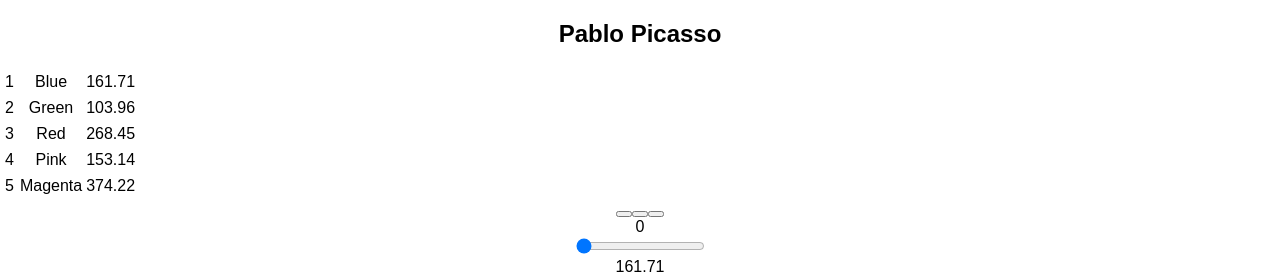
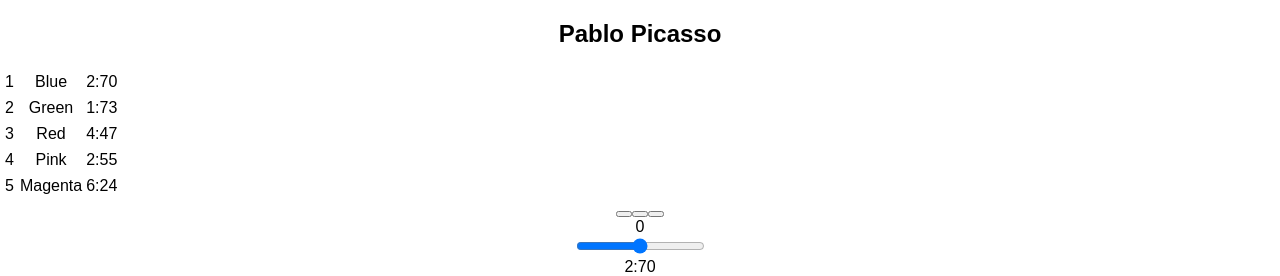
Before and after one commit to ardelapaz/bloc-jams-react, a React (Create React App) app: page /album/the-colors in a window 1280 px wide. Shown: the part 535-811 px from the top of the page. Built offline with nearby package versions, Linux system fonts and the light colour scheme.

Commit message:
Fully functional volume, half functional time

```diff
--- a/src/components/Album.js
+++ b/src/components/Album.js
@@ -15,7 +15,8 @@
             currentSong: album.songs[0],
             isPlaying: false,
             currentTime: 0,
-            duration: album.songs[0].duration
+            duration: album.songs[0].duration,
+            volume: 80
         };
         this.audioElement = document.createElement('audio');
         this.audioElement.src = album.songs[0].audioSrc;
@@ -28,16 +29,21 @@
             },
             durationchange: e => {
               this.setState({ duration: this.audioElement.duration });
+            },
+            volumeupdate: e => {
+                this.setState ({ volume: this.audioElement.volume });
             }
           };
           this.audioElement.addEventListener('timeupdate', this.eventListeners.timeupdate);
           this.audioElement.addEventListener('durationchange', this.eventListeners.durationchange);
+          this.audioElement.addEventListener('volumecchange', this.eventListeners.volumeupdate);
         }
 
         componentWillUnmount() {
           this.audioElement.src = null;
           this.audioElement.removeEventListener('timeupdate', this.eventListeners.timeupdate);
-     this.audioElement.removeEventListener('durationchange', this.eventListeners.durationchange);
+          this.audioElement.removeEventListener('durationchange', this.eventListeners.durationchange);
+          this.audioElement.removeEventListener('volumeupdate', this.eventListeners.volumeupdate);
     }
 
     play() {
@@ -91,6 +97,20 @@
         this.setState({ currentTime: newTime });
     }
 
+    handleVolumeChange(e) {
+        const newVolume = e.target.value;
+        this.audioElement.volume = newVolume;
+        this.setState({ volume: newVolume });
+    }
+
+    formatTime() {
+        const currentTime = this.state.album.currentTime;
+        var newTime = Math.floor(currentTime);
+        newTime = newTime + ":" + currentTime[2] + currentTime[3];
+        return newTime;
+        //ehh I found a ghetto way of doing this in dd
+    }
+
   render() {
     return (
       <section className="album">
@@ -118,7 +138,7 @@
                               </tr>
                           </td>
                             <td className="song-title">{song.title}</td>
-                            <td className="song-duration">{song.duration}</td>
+                            <td className="song-duration">{(song.duration / 60).toFixed(2).replace(".", ":")}</td>
                         </tr>
                 )}
                 </tbody>
@@ -131,7 +151,8 @@
             handleSongClick={() => this.handleSongClick(this.state.currentSong)}
             handlePrevClick={() => this.handlePrevClick()}
             handleNextClick={() => this.handleNextClick()}
-            handleTimeChange={(e) => this.handleTimeChange(e)} />
+            handleTimeChange={(e) => this.handleTimeChange(e)}
+            handleVolumeChange={(e) => this.handleVolumeChange(e)} />
       </section>
     );
   }
--- a/src/components/Library.js
+++ b/src/components/Library.js
@@ -16,7 +16,7 @@
                         <img src = {album.albumCover} alt={album.title}/>
                         <div>{album.title}</div>
                         <div>{album.artist}</div>
-                        <div>{album.songs.length} songs</div>
+                        <div>{((Math.floor(album.length)/60).toFixed(2)).replace('.', ':')} songs</div>
                     </Link>
                     )
                 }
--- a/src/components/PlayerBar.js
+++ b/src/components/PlayerBar.js
@@ -16,21 +16,28 @@
                 </button>
               </section>
               <section id="time-control">
-                <div className="current-time">{this.props.currentTime}</div>
+                <div className="current-time">{Math.floor(this.props.currentTime)}</div>
                 <input
                 type="range"
                 className="seek-bar"
-                value={(this.props.currentTime / this.props.duration) || 0}
+                value={((Math.floor(this.props.duration)/60).toFixed(2)).replace('.', ':')}
                 max="1"
                 min="0"
                 step="0.01"
                 onChange={this.props.handleTimeChange}
                  />
-                <div className="total-time">{this.props.duration}</div>
+                <div className="total-time">{(((this.props.duration)/60).toFixed(2)).replace('.', ':')}</div>
               </section>
               <section id="volume-control">
                 <div className="icon ion-volume-low"></div>
-                <input type="range" className="seek-bar" value="80" />
+                <input type="range"
+                className="seek-bar"
+                value={this.props.volume}
+                min="0"
+                max="1"
+                step="0.01"
+                onChange={this.props.handleVolumeChange}
+                />
                 <div className="icon ion-volume-high"></div>
               </section>
             </section>
```
